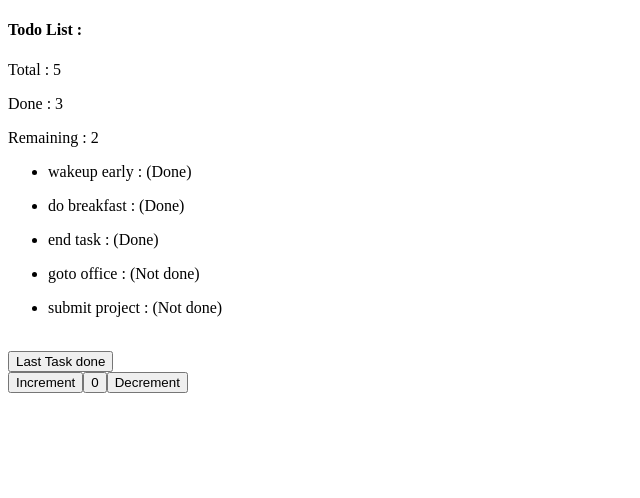
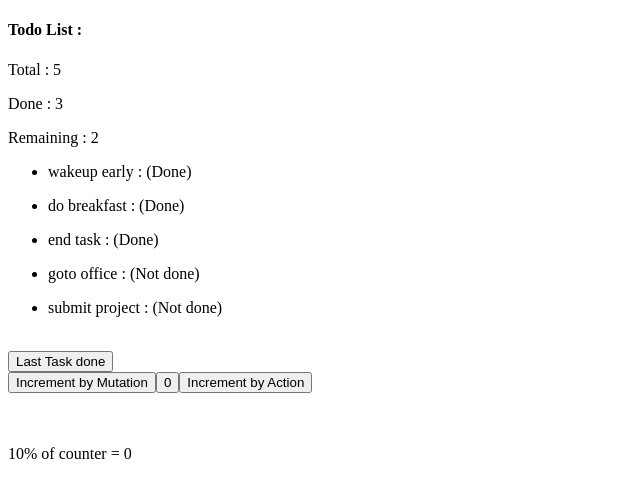
Before and after one commit to pramodshenkar/demoapp, a Vue app: page / in a window 1280 px wide. Shown: the top 498 px of the page, without its empty margins (0-640 px from the left). Built offline with nearby package versions, Linux system fonts and the light colour scheme; the HTML template or start-up script is replaced by a standard one.

Commit message:
mapState, mapGetters, mapMutation, mapAction

```diff
--- a/src/components/Counter.vue
+++ b/src/components/Counter.vue
@@ -3,33 +3,46 @@
     <!-- <p>{{ $store.state.count }}</p>     Directly Access -->
     <!--Access via Computer property-->
     <div class="btn-group" role="group">
-      <button @click="onIncrement" class="btn btn-info">Increment</button>
+      <button
+        @click="onIncrementByMutation({ amount: 1 })"
+        class="btn btn-info"
+      >
+        Increment by Mutation
+      </button>
       <button class="btn btn-warning">{{ count }}</button>
-      <button class="btn btn-secondary">Decrement</button>
+      <button
+        @click="onIncrementByAction({ amount: 2 })"
+        class="btn btn-secondary"
+      >
+        Increment by Action
+      </button>
     </div>
+    <br /><br />
+    <p>10% of counter = {{ counterPercent }}</p>
   </div>
 </template>
 <script>
+import { mapState, mapMutations, mapActions, mapGetters } from "vuex";
+
 export default {
   data() {
     return {};
   },
   computed: {
-    count() {
-      return this.$store.state.count;
-    },
+    ...mapState({
+      count: (state) => state.count,
+    }),
+    ...mapGetters({
+      counterPercent: "counterPercent",
+    }),
   },
   methods: {
-    onIncrement() {
-      //for mutation call :
-      // this.$store.commit({
-
-      //for action call
-      this.$store.dispatch({
-        type: "increment",
-        amount: 3,
-      });
-    },
+    ...mapMutations({
+      onIncrementByMutation: "incrementMutation",
+    }),
+    ...mapActions({
+      onIncrementByAction: "incrementAction",
+    }),
   },
 };
 </script>
--- a/src/main.js
+++ b/src/main.js
@@ -27,16 +27,19 @@ const store = new Vuex.Store({
     },
     remainingTodosCount(state, getters) {
       return getters.todosCount - getters.doneTodosCount;
+    },
+    counterPercent(state) {
+      return state.count / 10
     }
   },
   mutations: {
-    increment(state, obj) {
+    incrementMutation(state, obj) {
       state.count = state.count + obj.amount
     }
   },
   actions: {
-    increment(context, obj) {
-      context.commit('increment', obj)
+    incrementAction(context, obj) {
+      context.commit('incrementMutation', obj)
     }
   }
 })
```
Also changed, not shown: 1 other file (tests, documents, lock files or other folders).
